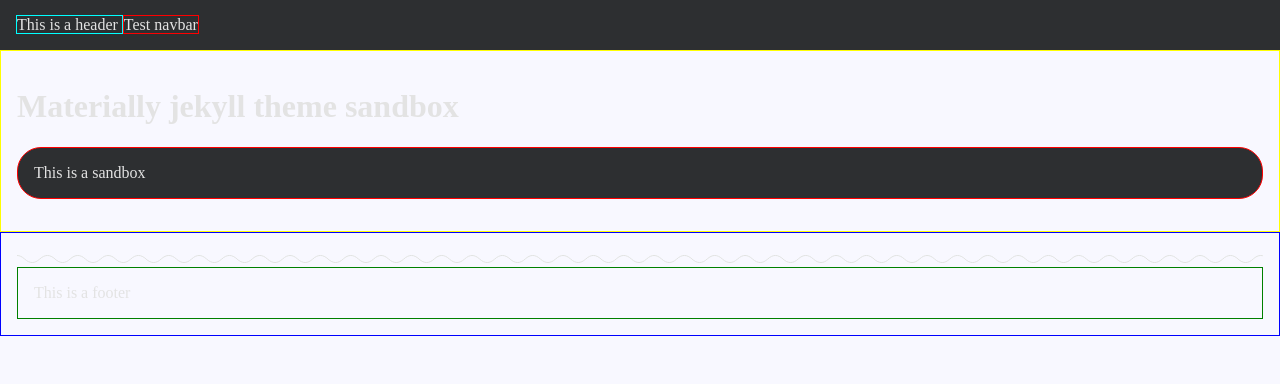
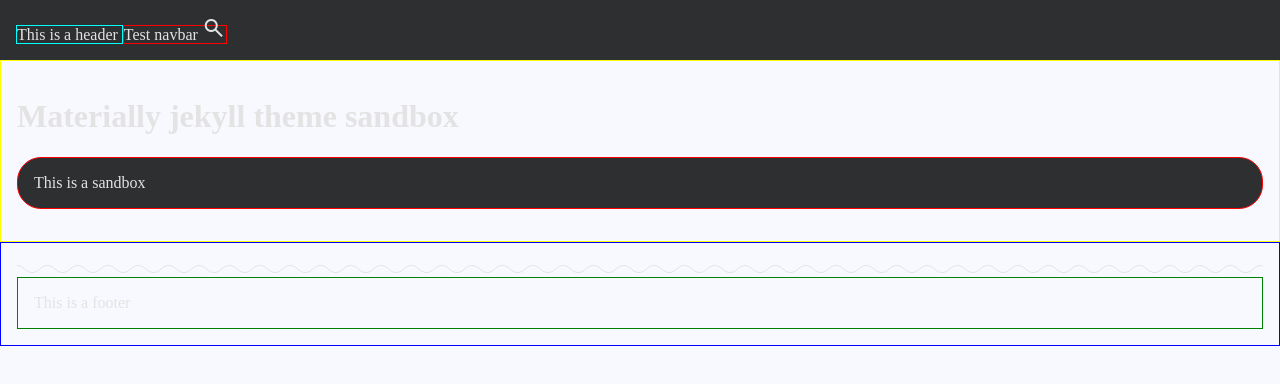
Before and after one commit to LucasPlacentino/materially-jekyll, a plain HTML site: page sandbox/index.html in a window 1280 px wide. Drawn offline with nearby package versions, Linux system fonts and the light colour scheme.

Commit message:
add material icons

```diff
--- a/sandbox/index.html
+++ b/sandbox/index.html
@@ -9,6 +9,13 @@
     <link rel="stylesheet" href="style.css">
     <link href="https://fonts.googleapis.com" rel="preconnect">
     <link crossorigin href="https://fonts.gstatic.com" rel="preconnect">
+    <!--
+    <link rel=”stylesheet” href=”https://unpkg.com/material-components-web/dist/material-components-web.min.css">
+    <script src=”https://unpkg.com/material-components-web/dist/material-components-web.min.js"></script>
+    -->
+
+    <link href="https://fonts.googleapis.com/css2?family=Material+Icons" rel="stylesheet">
+    <link href="https://fonts.googleapis.com/css2?family=Material+Symbols+Outlined" rel="stylesheet">
 
     <title>Materially jekyll theme sandbox</title>
 </head>
@@ -18,9 +25,10 @@
         <div class="header_title">
             This is a header
         </div>
-        <nav class="navbar">
+        <div class="navbar">
             Test navbar
-        </nav>
+            <span class="material-symbols-outlined icon">search</span>
+        </div>
     </div>
     <div class="content">
         <h1>Materially jekyll theme sandbox</h1>
```
